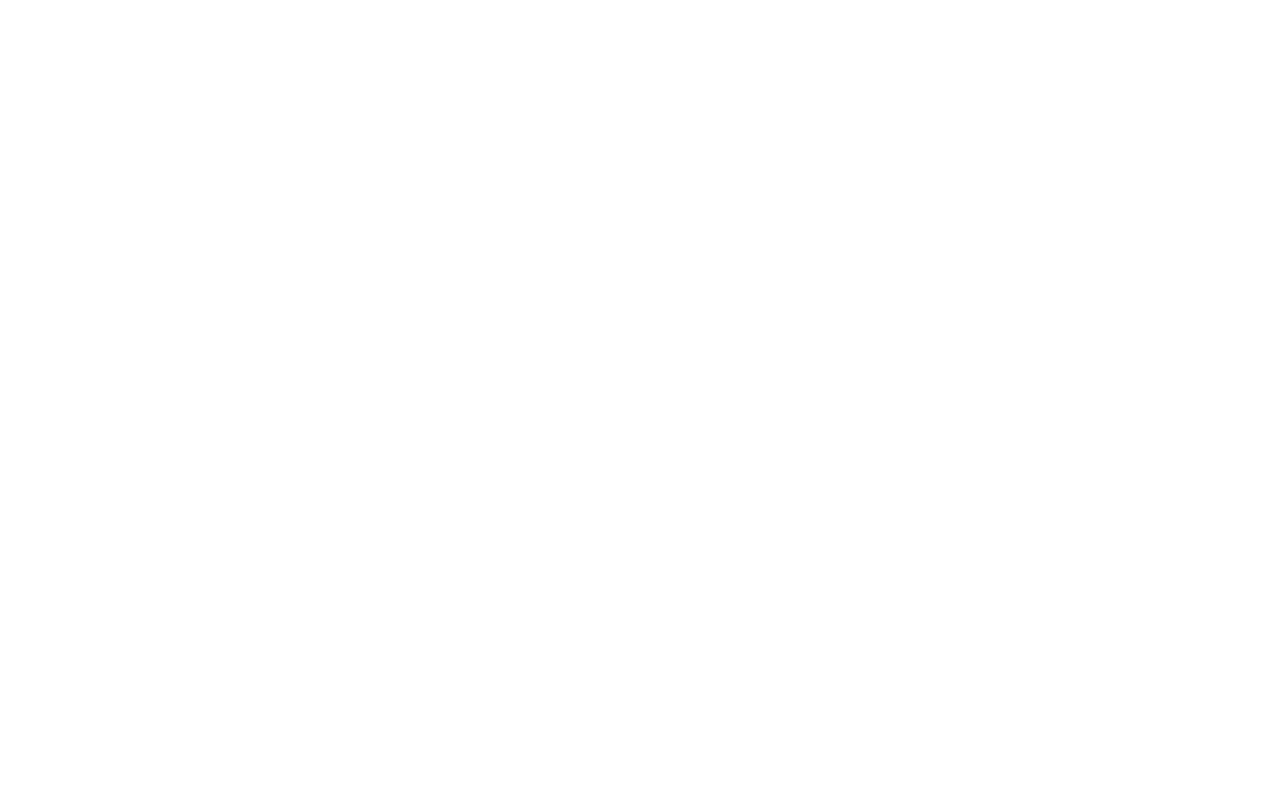
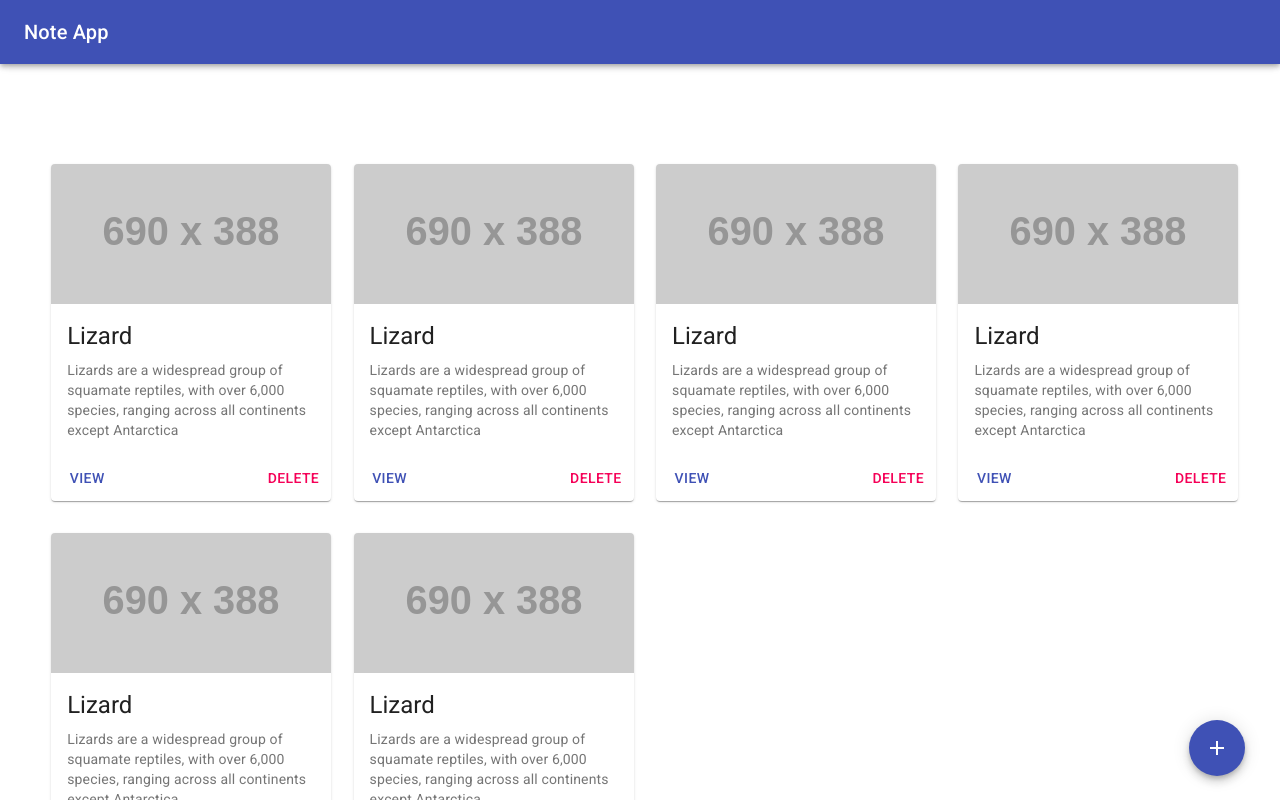
Before and after one commit to Marvine89/note-application, a React (Create React App) app in the folder src/frontend/: page / in a window 1280 px wide. Built offline with nearby package versions, Linux system fonts and the light colour scheme.

Commit message:
add: note card component

```diff
--- a/src/frontend/public/index.html
+++ b/src/frontend/public/index.html
@@ -2,42 +2,15 @@
 <html lang="en">
   <head>
     <meta charset="utf-8" />
-    <link rel="icon" href="%PUBLIC_URL%/favicon.ico" />
     <meta name="viewport" content="width=device-width, initial-scale=1" />
     <meta name="theme-color" content="#000000" />
-    <meta
-      name="description"
-      content="Web site created using create-react-app"
-    />
-    <link rel="apple-touch-icon" href="%PUBLIC_URL%/logo192.png" />
-    <!--
-      manifest.json provides metadata used when your web app is installed on a
-      user's mobile device or desktop. See https://developers.google.com/web/fundamentals/web-app-manifest/
-    -->
-    <link rel="manifest" href="%PUBLIC_URL%/manifest.json" />
-    <!--
-      Notice the use of %PUBLIC_URL% in the tags above.
-      It will be replaced with the URL of the `public` folder during the build.
-      Only files inside the `public` folder can be referenced from the HTML.
-
-      Unlike "/favicon.ico" or "favicon.ico", "%PUBLIC_URL%/favicon.ico" will
-      work correctly both with client-side routing and a non-root public URL.
-      Learn how to configure a non-root public URL by running `npm run build`.
-    -->
-    <title>React App</title>
+    <meta name="description" content="Web site created using create-react-app" />
+    <link rel="stylesheet" href="https://fonts.googleapis.com/css?family=Roboto:300,400,500,700&display=swap" />
+    <link rel="stylesheet" href="https://fonts.googleapis.com/icon?family=Material+Icons" />
+    <title>Note Application</title>
   </head>
   <body>
     <noscript>You need to enable JavaScript to run this app.</noscript>
     <div id="root"></div>
-    <!--
-      This HTML file is a template.
-      If you open it directly in the browser, you will see an empty page.
-
-      You can add webfonts, meta tags, or analytics to this file.
-      The build step will place the bundled scripts into the <body> tag.
-
-      To begin the development, run `npm start` or `yarn start`.
-      To create a production bundle, use `npm run build` or `yarn build`.
-    -->
   </body>
 </html>
--- a/src/frontend/src/App.tsx
+++ b/src/frontend/src/App.tsx
@@ -1,9 +1,11 @@
 import React from "react";
+import { ToolBar } from "./components/tool-bar";
 import { AppRouter } from "./routes/routes";
 
 function App() {
   return (
     <>
+      <ToolBar />
       <AppRouter />
     </>
   );
--- /dev/null
+++ b/src/frontend/src/components/card/index.tsx
@@ -0,0 +1,37 @@
+import React from "react";
+import { CardActionArea, CardContent, CardMedia, Button, Typography } from "@material-ui/core";
+import { CardWrapper, CardButtonActions } from "./styles";
+
+interface NoteCardProps {}
+
+export const NoteCard: React.FC<NoteCardProps> = () => {
+  return (
+    <CardWrapper>
+      <CardActionArea disableTouchRipple={true}>
+        <CardMedia
+          component="img"
+          alt="Contemplative Reptile"
+          height="140"
+          image="https://via.placeholder.com/690x388.png"
+          title="Contemplative Reptile"
+        />
+        <CardContent>
+          <Typography gutterBottom variant="h5" component="h2">
+            Lizard
+          </Typography>
+          <Typography variant="body2" color="textSecondary" component="p">
+            Lizards are a widespread group of squamate reptiles, with over 6,000 species, ranging across all continents except Antarctica
+          </Typography>
+        </CardContent>
+      </CardActionArea>
+      <CardButtonActions>
+        <Button size="medium" color="primary">
+          View
+        </Button>
+        <Button size="medium" color="secondary">
+          Delete
+        </Button>
+      </CardButtonActions>
+    </CardWrapper>
+  );
+};
--- /dev/null
+++ b/src/frontend/src/components/card/styles.ts
@@ -0,0 +1,13 @@
+import styled from "styled-components";
+import Card from "@material-ui/core/Card";
+
+export const CardWrapper = styled(Card)`
+  max-width: 340px;
+  min-width: 280px;
+`;
+
+export const CardButtonActions = styled.div`
+  padding: 4px 4px;
+  display: flex;
+  justify-content: space-between;
+`;
--- /dev/null
+++ b/src/frontend/src/components/tool-bar/index.tsx
@@ -0,0 +1,14 @@
+import React from "react";
+import AppBar from "@material-ui/core/AppBar";
+import Toolbar from "@material-ui/core/Toolbar";
+import Typography from "@material-ui/core/Typography";
+
+export const ToolBar: React.FC = () => {
+  return (
+    <AppBar position="static" color="primary">
+      <Toolbar>
+        <Typography variant="h6">Note App</Typography>
+      </Toolbar>
+    </AppBar>
+  );
+};
--- /dev/null
+++ b/src/frontend/src/components/tool-bar/styles.tsx
@@ -0,0 +1 @@
+export { };
--- /dev/null
+++ b/src/frontend/src/css/media-query.ts
@@ -0,0 +1,20 @@
+export const size = {
+  mobileS: '320px',
+  mobileM: '375px',
+  mobileL: '425px',
+  tablet: '768px',
+  laptop: '1024px',
+  laptopL: '1440px',
+  desktop: '2560px',
+}
+
+export const device = {
+  mobileS: `(min-width: ${size.mobileS})`,
+  mobileM: `(min-width: ${size.mobileM})`,
+  mobileL: `(min-width: ${size.mobileL})`,
+  tablet: `(min-width: ${size.tablet})`,
+  laptop: `(min-width: ${size.laptop})`,
+  laptopL: `(min-width: ${size.laptopL})`,
+  desktop: `(min-width: ${size.desktop})`,
+  desktopL: `(min-width: ${size.desktop})`
+};
--- a/src/frontend/src/index.scss
+++ b/src/frontend/src/index.scss
@@ -1,13 +1,17 @@
+html,
+body {
+  overflow-x: hidden;
+  height: 100%;
+}
+
 body {
   margin: 0;
-  font-family: -apple-system, BlinkMacSystemFont, 'Segoe UI', 'Roboto', 'Oxygen',
-    'Ubuntu', 'Cantarell', 'Fira Sans', 'Droid Sans', 'Helvetica Neue',
-    sans-serif;
+  font-family: -apple-system, BlinkMacSystemFont, "Segoe UI", "Roboto", "Oxygen", "Ubuntu", "Cantarell", "Fira Sans", "Droid Sans",
+    "Helvetica Neue", sans-serif;
   -webkit-font-smoothing: antialiased;
   -moz-osx-font-smoothing: grayscale;
 }
 
 code {
-  font-family: source-code-pro, Menlo, Monaco, Consolas, 'Courier New',
-    monospace;
+  font-family: source-code-pro, Menlo, Monaco, Consolas, "Courier New", monospace;
 }
--- a/src/frontend/src/screens/dashboard/index.tsx
+++ b/src/frontend/src/screens/dashboard/index.tsx
@@ -1,5 +1,38 @@
 import React from "react";
+import AddIcon from "@material-ui/icons/Add";
+import { FloatingButtonBlock, GridContainer } from "./styles";
+import { Grid, Fab } from "@material-ui/core";
+import { NoteCard } from "../../components/card";
 
 export const Dashboard: React.FC = () => {
-  return null;
+  return (
+    <>
+      <GridContainer spacing={4}>
+        <Grid item xs={12} xl={3} lg={3} md={4}>
+          <NoteCard />
+        </Grid>
+        <Grid item xs={12} xl={3} lg={3} md={4}>
+          <NoteCard />
+        </Grid>
+        <Grid item xs={12} xl={3} lg={3} md={4}>
+          <NoteCard />
+        </Grid>
+        <Grid item xs={12} xl={3} lg={3} md={4}>
+          <NoteCard />
+        </Grid>
+        <Grid item xs={12} xl={3} lg={3} md={4}>
+          <NoteCard />
+        </Grid>
+        <Grid item xs={12} xl={3} lg={3} md={4}>
+          <NoteCard />
+        </Grid>
+      </GridContainer>
+
+      <FloatingButtonBlock title="Add new note" aria-label="add" placement="left">
+        <Fab color="primary" aria-label="add">
+          <AddIcon />
+        </Fab>
+      </FloatingButtonBlock>
+    </>
+  );
 };
--- a/src/frontend/src/screens/dashboard/styles.ts
+++ b/src/frontend/src/screens/dashboard/styles.ts
@@ -1 +1,25 @@
-export {}
+import styled from "styled-components";
+import Tooltip from '@material-ui/core/Tooltip';
+import { device } from "../../css/media-query";
+import { Grid } from "@material-ui/core";
+
+export const GridContainer = styled(Grid).attrs({
+  container: true,
+})`
+    padding: 40px 4%;
+
+    @media ${device.laptop} {
+      padding: 100px 4%;
+    }
+`;
+
+export const FloatingButtonBlock = styled(Tooltip)`
+  position: fixed;
+  bottom: 3%;
+  right: 20px;
+  z-index: 1000;
+
+  @media ${device.tablet} {
+    right: 35px;
+  }
+`;
```
Also changed, not shown: src/frontend/package.json (+8 -1 lines), 1 other file (tests, documents, lock files or other folders).
